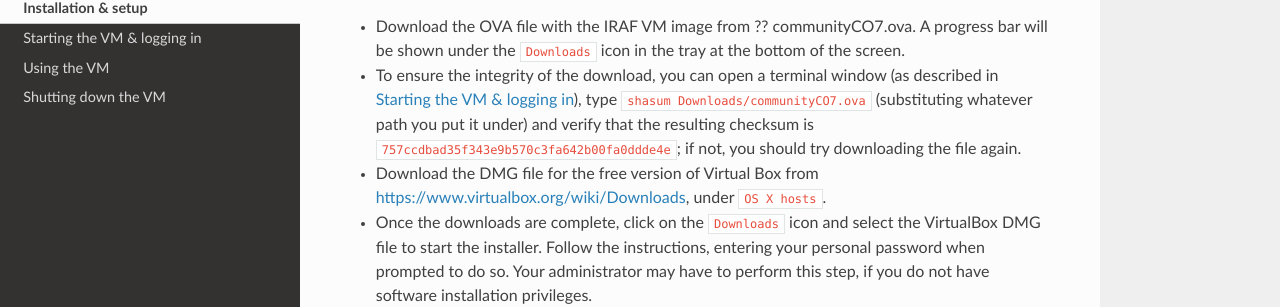
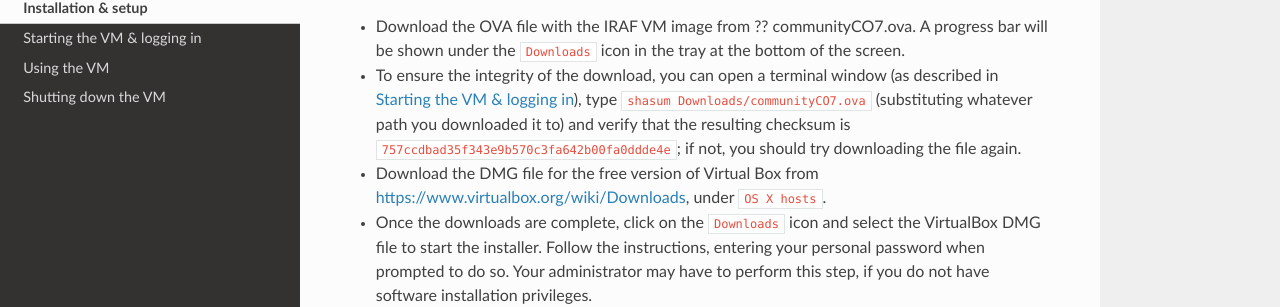
Before and after one commit to GeminiDRSoftware/IRAF_VM_tutorial, a Sphinx documentation site: the page built from source/installation.rst, in a window 1280 px wide and 900 px high. Shown: the part 145-452 px from the top of the window. Built offline with Sphinx 7.4.7 and the Read the Docs theme 2.0.0, drawn with Linux system fonts in a browser that asks for light colours.

Commit message:
Minor wording.

```diff
--- a/source/installation.rst
+++ b/source/installation.rst
@@ -12,7 +12,7 @@ Installation & setup
 
 * To ensure the integrity of the download, you can open a terminal
   window (as described in :ref:`login`), type ``shasum
-  Downloads/communityCO7.ova`` (substituting whatever path you put it under)
+  Downloads/communityCO7.ova`` (substituting whatever path you downloaded it to)
   and verify that the resulting checksum is
   ``757ccdbad35f343e9b570c3fa642b00fa0ddde4e``; if not, you should try
   downloading the file again.
```
